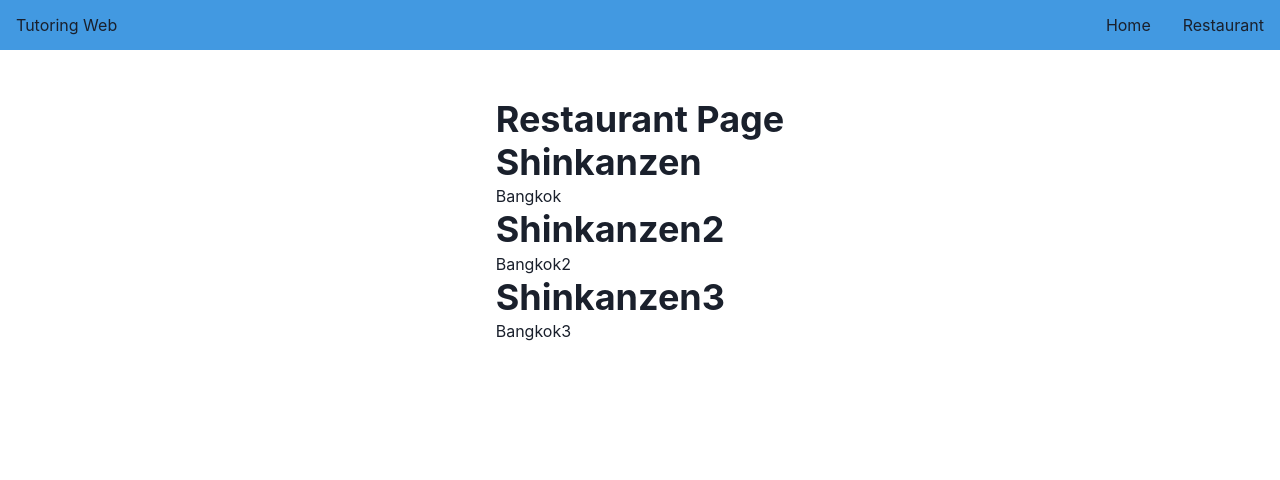
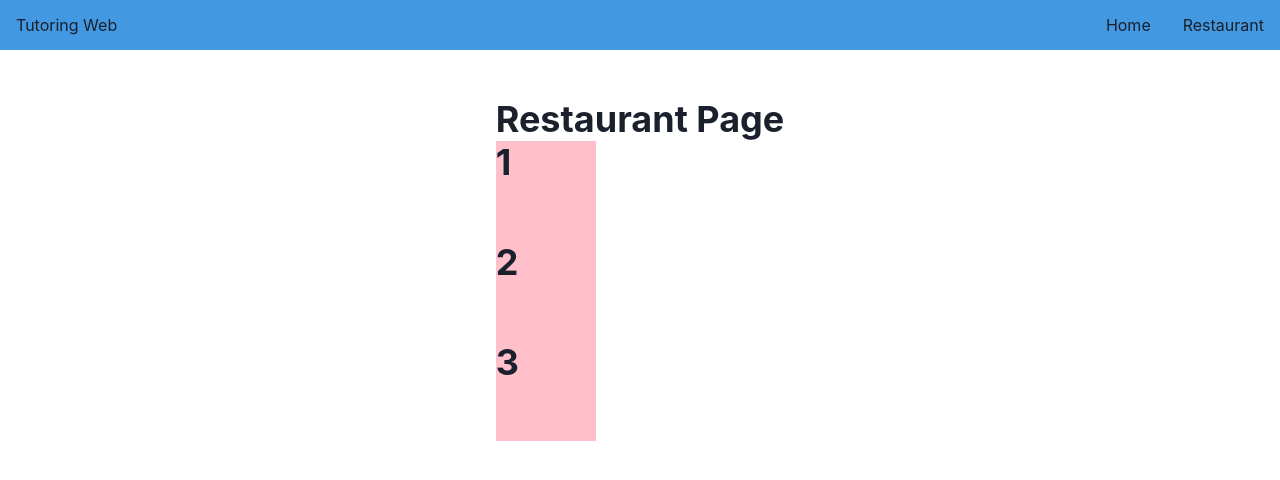
Before and after one commit to CS23-IntegrateProject-1/tutoring-frontend, a React (Vite) app: page /restaurants in a window 1280 px wide. Shown: the top 480 px of the page. Built offline with nearby package versions, Linux system fonts and the light colour scheme.

Commit message:
[EDIT] fix modal

```diff
--- a/src/pages/RestaurantDetailModal.tsx
+++ b/src/pages/RestaurantDetailModal.tsx
@@ -15,8 +15,8 @@ import { FC } from "react";
 import { useParams } from "react-router-dom";
 
 interface ModalProps {
+  onOpen: () => void;
   isOpen: boolean;
-  onOpen: () => void;
   onClose: () => void;
 }
 
@@ -25,7 +25,7 @@ interface RestaurantDetailModal extends ModalProps {
   name: string;
   location: string;
   numberOfEmployee: number;
-  isOpen: boolean;
+  isAvailable: boolean;
 }
 
 export const RestaurantDetailModal: FC<RestaurantDetailModal> = (props) => {
@@ -33,21 +33,20 @@ export const RestaurantDetailModal: FC<RestaurantDetailModal> = (props) => {
     <Modal isOpen={props.isOpen} onClose={props.onClose}>
       <ModalOverlay />
       <ModalContent>
-        <ModalHeader>Modal Title</ModalHeader>
+        {/* <ModalHeader>Modal Title</ModalHeader> */}
         <ModalCloseButton />
-        <ModalBody>
-          <Text>
-            Lorem ipsum dolor sit, amet consectetur adipisicing elit. Cumque,
-            ullam.
-          </Text>
+        <ModalBody padding={"2em"} >
+          <Heading>{props.name}</Heading>
+          <Text>{props.location}</Text>
+          <Text>{props.numberOfEmployee}</Text>
         </ModalBody>
 
-        <ModalFooter>
+        {/* <ModalFooter>
           <Button colorScheme="blue" mr={3} onClick={props.onClose}>
             Close
           </Button>
           <Button variant="ghost">Secondary Action</Button>
-        </ModalFooter>
+        </ModalFooter> */}
       </ModalContent>
     </Modal>
   );
--- a/src/pages/Restaurants.tsx
+++ b/src/pages/Restaurants.tsx
@@ -1,10 +1,27 @@
 import { Box, Heading, useDisclosure, Text } from "@chakra-ui/react";
 import { Outlet } from "react-router-dom";
 import { RestaurantDetailModal } from "./RestaurantDetailModal";
-import { FC } from "react";
+import { FC, useState } from "react";
+
+interface RestaurantProps {
+  id: number;
+  name: string;
+  location: string;
+  numberOfEmployee: number;
+  isAvailable: boolean;
+}
 
 export const Restaurants: FC = () => {
   const restaurantModal = useDisclosure();
+  const [selectedRestaurant, setSelectedRestaurant] = useState<RestaurantProps>(
+    {
+      id: 0,
+      name: "",
+      location: "",
+      numberOfEmployee: 0,
+      isAvailable: false,
+    },
+  );
   // The mock data
   const restaurants = [
     {
@@ -12,38 +29,52 @@ export const Restaurants: FC = () => {
       name: "Shinkanzen",
       location: "Bangkok",
       numberOfEmployee: 10,
-      isOpen: true,
+      isAvailable: true,
     },
     {
       id: 2,
       name: "Shinkanzen2",
       location: "Bangkok2",
       numberOfEmployee: 20,
-      isOpen: true,
+      isAvailable: true,
     },
     {
       id: 3,
       name: "Shinkanzen3",
       location: "Bangkok3",
       numberOfEmployee: 30,
-      isOpen: true,
+      isAvailable: true,
     },
   ];
-
-  const handleClick = (e: MouseEvent) => {};
+  const handleOpenModal = (restaurant: RestaurantProps) => {
+    setSelectedRestaurant(restaurant);
+    restaurantModal.onOpen
+  };
 
   return (
-    <Box>
+    <Box onClick={restaurantModal.onOpen}>
       <Heading>Restaurant Page</Heading>
-      <Outlet />
       {restaurants.map((restaurant) => (
-        <Box >
-          <Heading>{restaurant.name}</Heading>
-          <Text>{restaurant.location}</Text>
+        <Box>
+          <Box
+            width={"100px"}
+            height={"100px"}
+            background={"pink"}
+            onClick={()=>handleOpenModal(restaurant)}
+          >
+            <Heading>{restaurant.id}</Heading>
+          </Box>
+
         </Box>
       ))}
-
-      <RestaurantDetailModal onClick={restaurantModal.onOpen} />
+      {selectedRestaurant && (
+        <RestaurantDetailModal
+          onOpen={restaurantModal.onOpen}
+          isOpen={restaurantModal.isOpen}
+          onClose={restaurantModal.onClose}
+          {...selectedRestaurant}
+        />
+      )}
     </Box>
   );
 };
```
